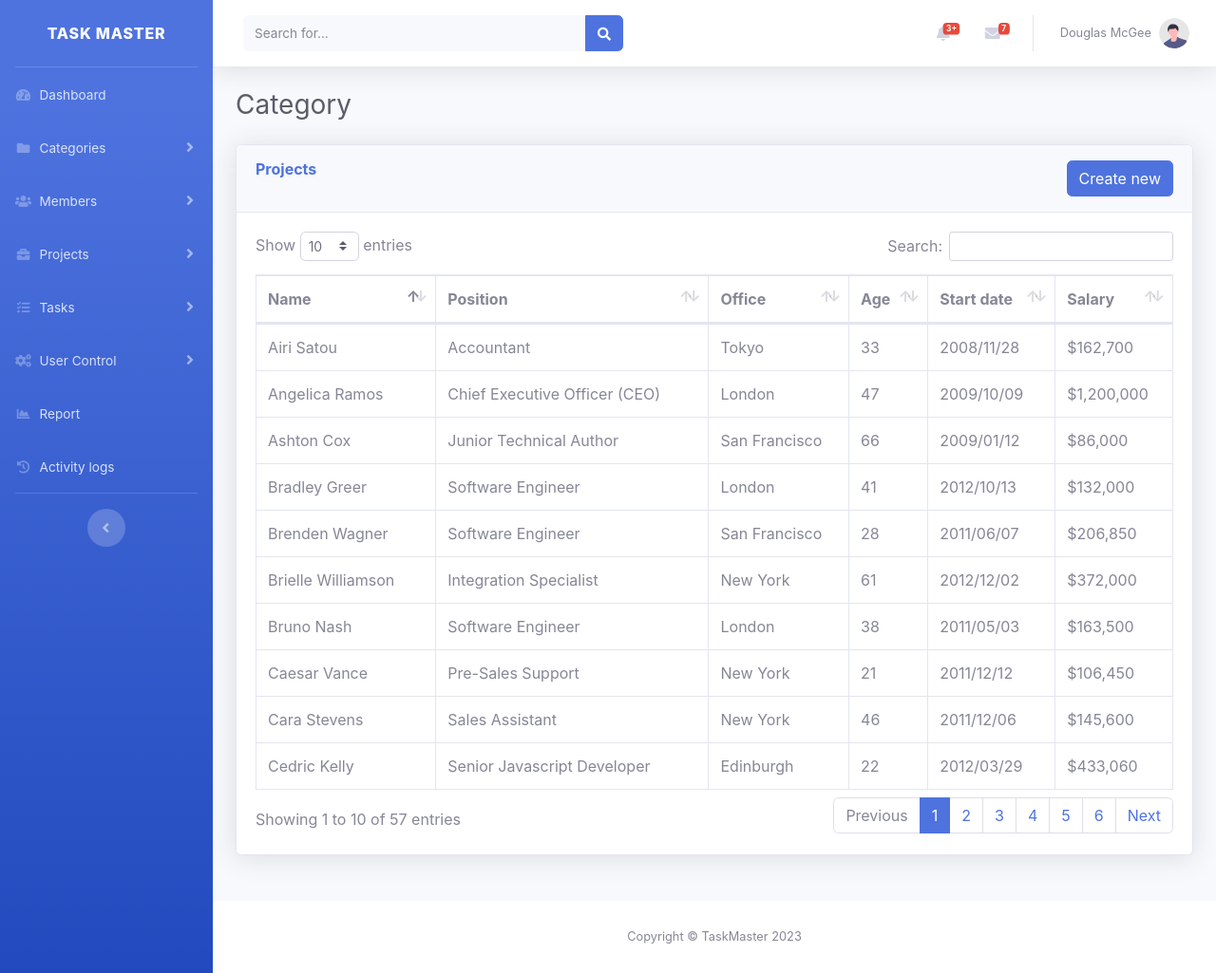
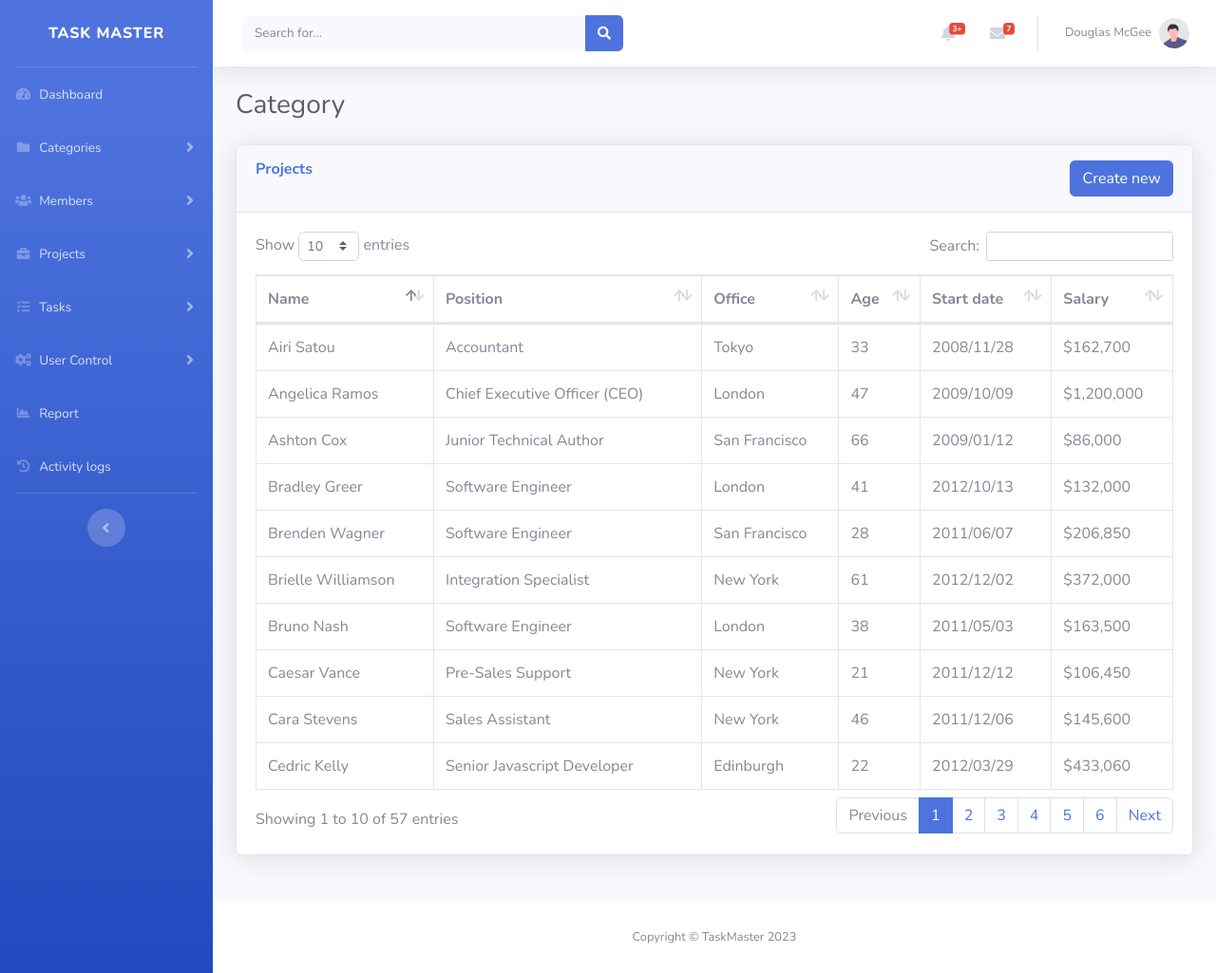
Before and after one commit to jeffreybacenas/TaskMaster, an ASP.NET Core app: page /Category/Categories in a window 1280 px wide. Shown: the whole page at 95% size. Run offline with ASP.NET Core 8, Linux system fonts and the light colour scheme.

Commit message:
Fixing the ui errors.

```diff
--- a/TaskMaster/Views/Shared/_AppLayout.cshtml
+++ b/TaskMaster/Views/Shared/_AppLayout.cshtml
@@ -14,17 +14,16 @@
 
     <!-- Custom fonts for this template-->
     <link href="~/vendor/fontawesome-free/css/all.min.css" rel="stylesheet" type="text/css">
-    <link href="~/https://fonts.googleapis.com/css?family=Nunito:200,200i,300,300i,400,400i,600,600i,700,700i,800,800i,900,900i"
+    <link href="https://fonts.googleapis.com/css?family=Nunito:200,200i,300,300i,400,400i,600,600i,700,700i,800,800i,900,900i"
           rel="stylesheet">
 
     <!-- Custom styles for this template-->
-    <link href="~/css/sb-admin-2.min.css" rel="stylesheet">
-    <!-- Custom styles for this page -->
+    <link href="~/css/sb-admin-2.css" rel="stylesheet">
     <link href="~/vendor/datatables/dataTables.bootstrap4.min.css" rel="stylesheet">
 
 </head>
 
-<body id="page-top">
+<body>
 
     <!-- Page Wrapper -->
     <div id="wrapper">
@@ -420,7 +419,7 @@
     <script src="~/vendor/jquery-easing/jquery.easing.min.js"></script>
 
     <!-- Custom scripts for all pages-->
-    <script src="~/js/sb-admin-2.min.js"></script>
+    <script src="~/js/sb-admin-2.js"></script>
 
     <!-- Page level plugins -->
     <script src="~/vendor/datatables/jquery.dataTables.min.js"></script>
```
Also changed, not shown: 6 other files.
